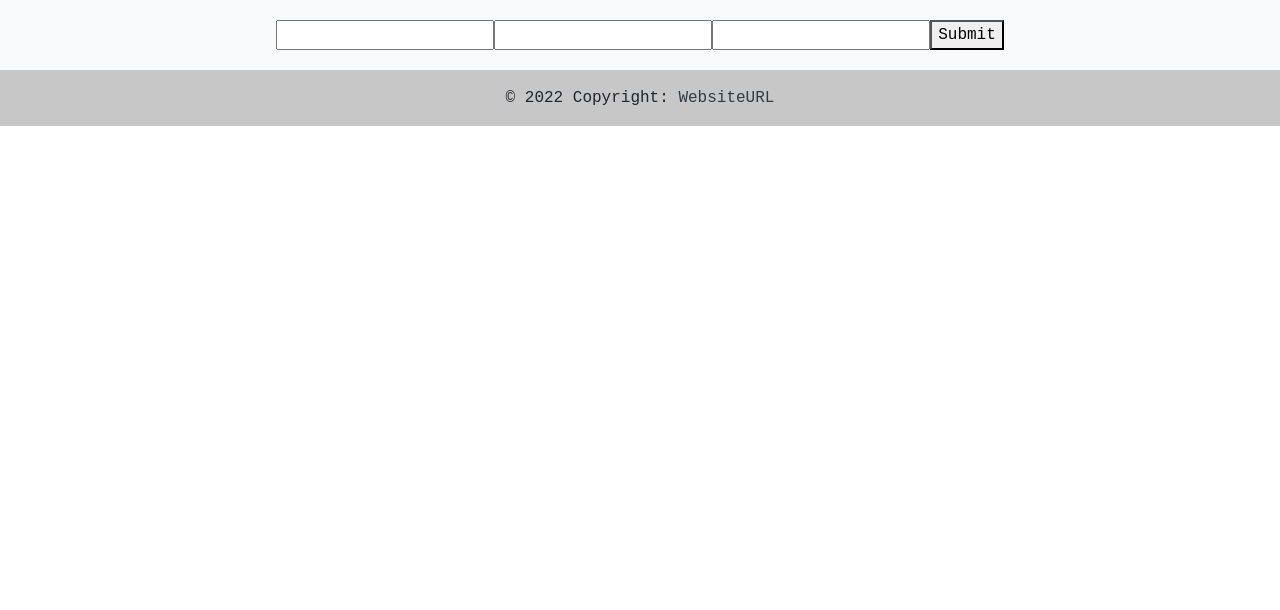
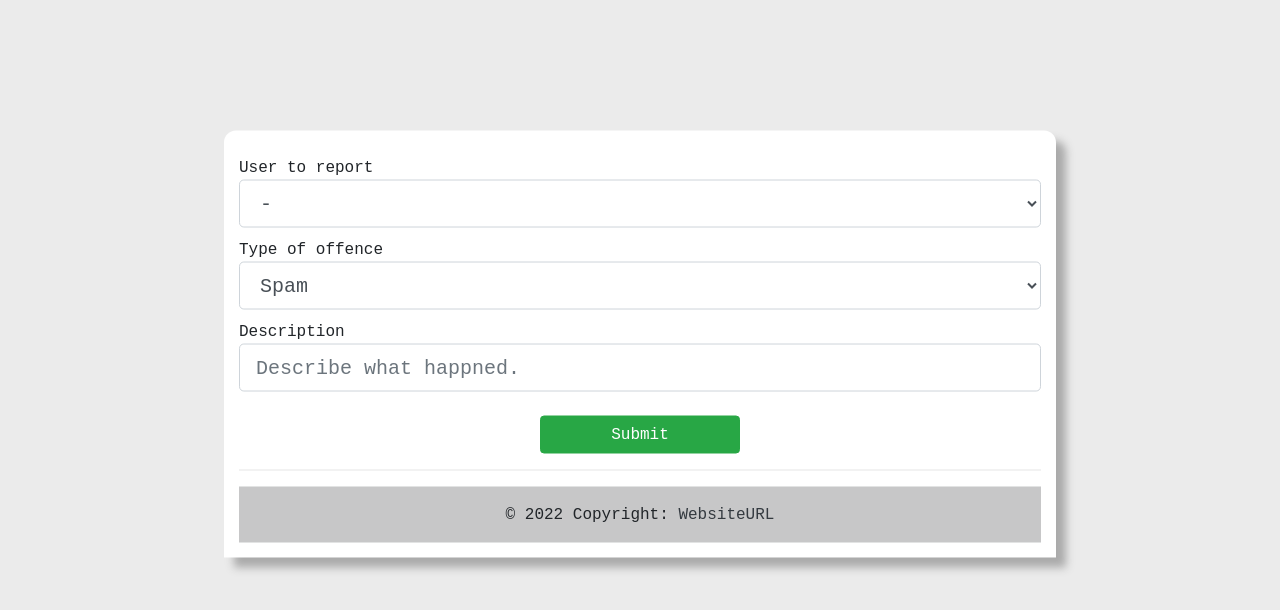
Before and after one commit to Niek-HM/flaskFiver, a Flask app: template main/templates/report.html in a window 1280 px wide. Shown: the part 56-666 px from the top of the page. Run offline with Flask 2, Linux system fonts and the light colour scheme; the template is opened without the code that fills it, so the values that code supplies are empty; parts of the project's set-up code (start-up, migrations or seed data) failed here and were passed over.

Commit message:
Updated /report/id/

```diff
--- a/main/app.py
+++ b/main/app.py
@@ -34,7 +34,7 @@ class MainApp:
         self.app.add_url_rule('/buy/<productID>/', 'buyproduct', buyView, methods=['GET', 'POST'])
         self.app.add_url_rule('/search/<search>/', 'search', searchView, methods=['GET', 'POST'])
         self.app.add_url_rule('/user/<user>/', 'userlookup', userlookupView, methods=['GET', 'POST'])
-        self.app.add_url_rule('/report/<id>/', 'report', reportView, methods=['GET', 'POST']) #! Check this out later
+        self.app.add_url_rule('/report/<id>/', 'report', reportView, methods=['GET', 'POST'])
         self.app.add_url_rule('/verify/', 'verify', verifyView, methods=['GET', 'POST'])
         self.app.add_url_rule('/create_product/', 'create-product', createProductView, methods=['GET', 'POST'])
 
--- a/main/templates/account.html
+++ b/main/templates/account.html
@@ -23,7 +23,7 @@
         {{user[7]}} <!-- is seller -->
         {{user[8]}} <!-- privacy -->
         {{user[9]}} <!-- is mod -->
-        {{user[10]}} <!-- id admin hmmm -->
+        {{user[10]}} <!-- id admin-->
 
         <br><br>
         {{user}} <!--! For some reason banner {{user[3]}} and email {{user[6]}} are missing-->
--- a/main/templates/create_product.html
+++ b/main/templates/create_product.html
@@ -45,6 +45,7 @@
 
         <p><button type="submit" value="Submit" class="btn btn-success" style="width: 25%;">Submit</button> OR <a class="btn btn-primary" href="/" role="button" style="width: 25%;">Cancel</a></p>
     </form>
-    </div>
+    <hr>
 
+    <!--! NO CLOSING TAG SO THE FOOTER GETS INCLUDED -->
     {% endblock %}
--- a/main/templates/report.html
+++ b/main/templates/report.html
@@ -4,11 +4,42 @@
 
 {% block content %}
 
-<section class="bg-light section-light">
-    <input type="text"> <!-- Should be multiple choice for all users -->
-    <input type="text"> <!-- Input for type of offence -->
-    <input type="text"> <!-- Aditional information -->
-    <button type="submit">Submit</button>
-</section>
+<link rel="stylesheet" href="/static/css/login.css">
 
-{% endblock %}
+<div class="main">
+
+    <form action="" method="POST" enctype="multipart/form-data">
+        <div>
+            <label class="form-label" for="user_">User to report</label>
+            <select id="user_" name="user_" class="form-control form-control-lg">
+                <option>{{user[0]}} - {{user[1]}}</option>
+
+                {% for i in users %}
+                    <option>{{i[0]}} - {{i[1]}}</option>
+                {% endfor %}
+            </select>
+        </div>
+
+        <div>
+            <label class="form-label" for="type">Type of offence</label>
+            <select id="type" name="type" class="form-control form-control-lg">
+                <option>Spam</option>
+                <option>Scamming</option>
+                <option>Impersonating</option>
+                <option>Other (please specify)</option>
+                <option>ETC</option> <!--! Should be more refined? -->
+            </select>
+        </div>
+
+        <div>
+            <label class="form-label" for="descr">Description</label>
+            <input type="text" id="descr" name="descr" class="form-control form-control-lg" placeholder="Describe what happned." />
+        </div>
+
+        <br>
+        <button type="submit" value="Submit" class="btn btn-success" style="width: 25%;">Submit</button>
+    </form>
+    <hr>
+
+    <!--! NO CLOSING TAG SO THE FOOTER GETS INCLUDED -->
+    {% endblock %}
```
Also changed, not shown: main/views.py (+11 -4 lines), main/database/main.db. Lines whose indentation alone changed are shown as unchanged.
